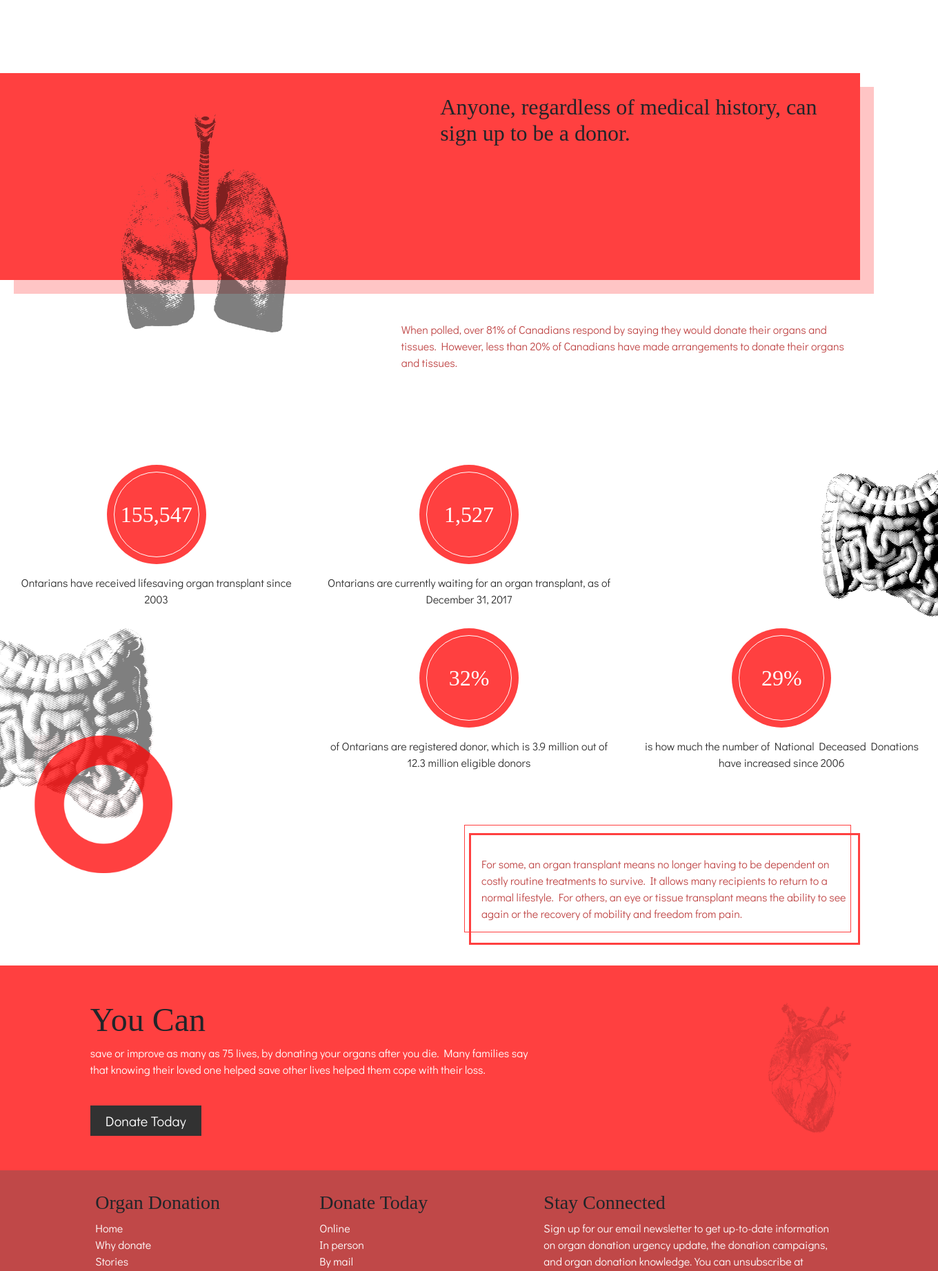
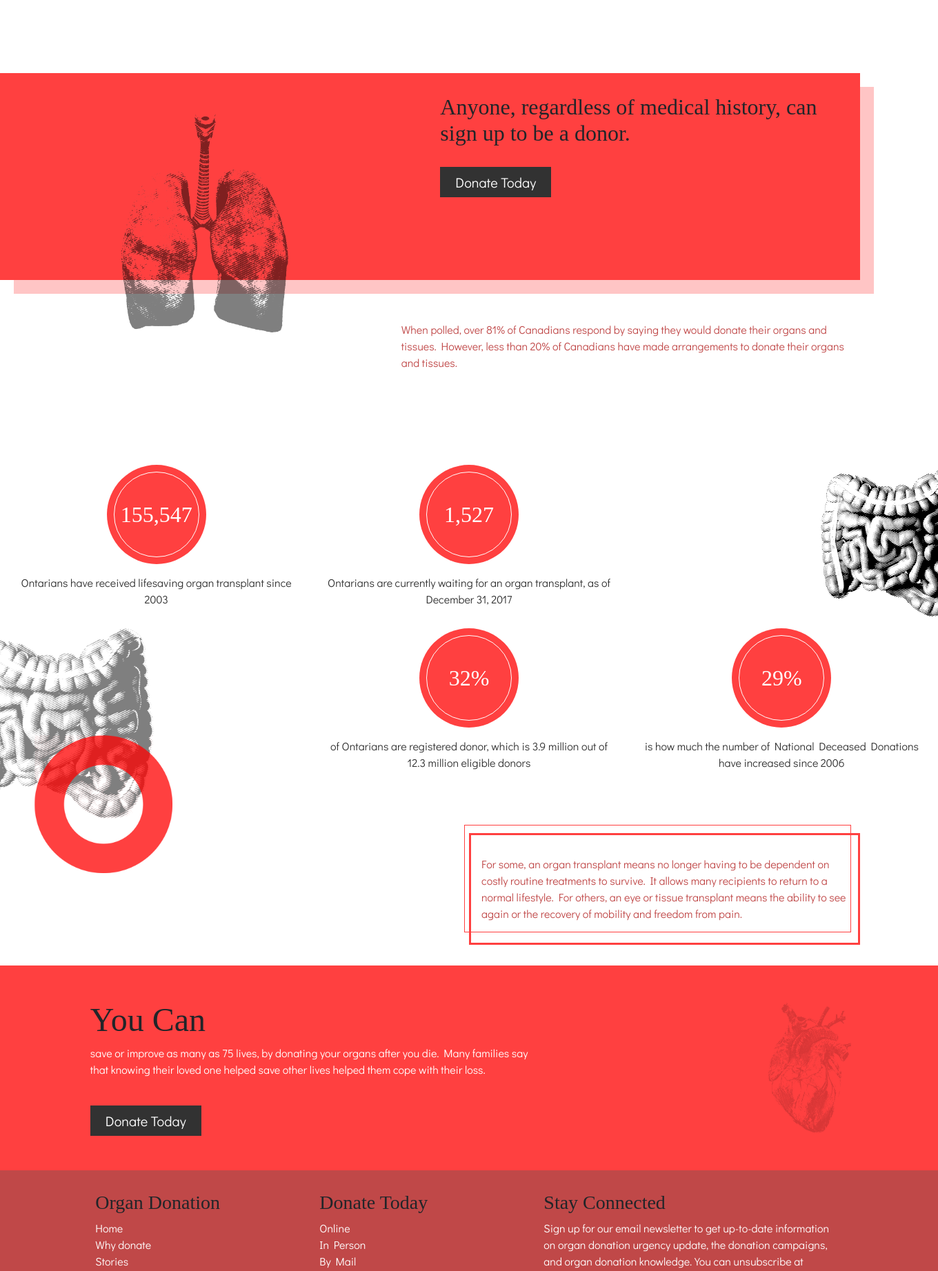
Before and after one commit to jaoueis/fwyllie_organ_donation, a PHP site: page /why_donate.php in a window 1360 px wide; the page is wider, and only the part inside the window is pictured. Shown: the part 408-2251 px from the top of that part at 69% size. Run offline with PHP 8.4, Linux system fonts and the light colour scheme; some web fonts are replaced.

Commit message:
update links

```diff
--- a/css/styles.css
+++ b/css/styles.css
@@ -1,5 +1,8 @@
 .row {
   margin: 0; }
+
+button {
+  cursor: pointer; }
 
 .button-white {
   border: solid 2px #323232;
@@ -464,7 +467,8 @@ body.no-scroll {
     font-size: 1em;
     color: white;
     height: 30px;
-    padding: 2px 15px; }
+    padding: 2px 15px;
+    text-align: center; }
   @media screen and (min-width: 62rem) {
     .subForm {
       text-align: left; }
@@ -502,7 +506,8 @@ body.no-scroll {
       width: 50%; } }
 
 .whydonate-main-content {
-  padding: 0; }
+  padding: 0;
+  overflow: hidden; }
 
 .upper-content-title {
   background: #ff4040;
@@ -521,6 +526,8 @@ body.no-scroll {
     font-family: 'Rozha One', serif;
     font-size: 2em;
     margin: 0; }
+  .upper-content-title button {
+    margin-top: 30px; }
   @media screen and (min-width: 62rem) {
     .upper-content-title div:first-child {
       position: relative; }
--- a/sass/_footer.scss
+++ b/sass/_footer.scss
@@ -68,6 +68,7 @@
         color: white;
         height: 30px;
         padding: 2px 15px;
+        text-align: center;
     }
     @media screen and (min-width: 62rem) {
         text-align: left;
--- a/sass/_global.scss
+++ b/sass/_global.scss
@@ -17,6 +17,10 @@ $dark-grey: #323232;
 }
 
 //button
+button {
+    cursor: pointer;
+}
+
 .button-white {
     border: solid 2px $dark-grey;
     background: white;
--- a/sass/_whydonate_content.scss
+++ b/sass/_whydonate_content.scss
@@ -1,5 +1,6 @@
 .whydonate-main-content {
     padding: 0;
+    overflow: hidden;
 }
 
 .upper-content-title {
@@ -20,6 +21,9 @@
         @include title;
         font-size: 2em;
         margin: 0;
+    }
+    button {
+        margin-top: 30px;
     }
     @media screen and (min-width: 62rem) {
         div:first-child {
--- a/section/footer.html
+++ b/section/footer.html
@@ -5,13 +5,13 @@
                 <ul>
                     <h2>Organ Donation</h2>
                     <li>
-                        <a href="../index.php">Home</a>
+                        <a href="index.php">Home</a>
                     </li>
                     <li>
-                        <a href="../why_donate.php">Why donate</a>
+                        <a href="why_donate.php">Why donate</a>
                     </li>
                     <li>
-                        <a href="../stories.php">Stories</a>
+                        <a href="stories.php">Stories</a>
                     </li>
                 </ul>
             </nav>
@@ -21,13 +21,13 @@
                 <ul>
                     <h2>Donate Today</h2>
                     <li>
-                        <a href="#">Online</a>
+                        <a href="https://www.ontario.ca/page/organ-and-tissue-donor-registration" target="_blank">Online</a>
                     </li>
                     <li>
-                        <a href="#">In person</a>
+                        <a href="https://www.ontario.ca/page/organ-and-tissue-donor-registration#section-1" target="_blank">In Person</a>
                     </li>
                     <li>
-                        <a href="#">By mail</a>
+                        <a href="https://www.ontario.ca/page/organ-and-tissue-donor-registration#section-2" target="_blank">By Mail</a>
                     </li>
                     <h2 class="follow-us">Follow Us</h2>
                     <li class="social-icons">
@@ -53,7 +53,6 @@
         <hr class="global-hr">
         <div class="col-12">
             <span>Copyright © 2018 Organ Donation. All rights reserved.</span>
-            <a href="#"><span>Privacy Policy</span></a>
         </div>
     </footer>
 </div>
--- a/section/header.html
+++ b/section/header.html
@@ -4,13 +4,13 @@
             <nav>
                 <ul>
                     <li>
-                        <a href="../index.php">Home</a>
+                        <a href="index.php">Home</a>
                     </li>
                     <li>
-                        <a href="../why_donate.php">Why donate</a>
+                        <a href="why_donate.php">Why donate</a>
                     </li>
                     <li>
-                        <a href="../stories.php">Stories</a>
+                        <a href="stories.php">Stories</a>
                     </li>
                 </ul>
             </nav>
@@ -31,23 +31,23 @@
                 <ul>
                     <h2>Organ Donation</h2>
                     <li>
-                        <a href="../index.php">Home</a>
+                        <a href="index.php">Home</a>
                     </li>
                     <li>
-                        <a href="../why_donate.php">Why donate</a>
+                        <a href="why_donate.php">Why donate</a>
                     </li>
                     <li>
-                        <a href="../stories.php">Stories</a>
+                        <a href="stories.php">Stories</a>
                     </li>
                     <h2>Donate Today</h2>
                     <li>
-                        <a href="#">Online</a>
+                        <a href="https://www.ontario.ca/page/organ-and-tissue-donor-registration" target="_blank">Online</a>
                     </li>
                     <li>
-                        <a href="#">In Person</a>
+                        <a href="https://www.ontario.ca/page/organ-and-tissue-donor-registration#section-1" target="_blank">In Person</a>
                     </li>
                     <li>
-                        <a href="#">By Mail</a>
+                        <a href="https://www.ontario.ca/page/organ-and-tissue-donor-registration#section-2" target="_blank">By Mail</a>
                     </li>
                     <h2>Follow us</h2>
                     <a href="https://www.facebook.com" target="_blank"><span class="fa fa-facebook"></span></a>
--- a/section/home_hero_banner.html
+++ b/section/home_hero_banner.html
@@ -1,7 +1,7 @@
 <div class="container-fluid hero-banner-wrap">
     <div class="row">
         <div class="col-12 col-lg-8 col-xl-12 video-wrap">
-            <video src="../video/organ_donation.mp4" autoplay loop muted></video>
+            <video src="video/organ_donation.mp4" autoplay loop muted></video>
         </div>
     </div>
 </div>
--- a/section/home_involved.html
+++ b/section/home_involved.html
@@ -3,10 +3,12 @@
         <div class="col-8 col-lg-6 offset-lg-1">
             <h2>Get Involved</h2>
             <p>Join the effort. Help raise awareness and inspire those exploring organ donation to help save lives.</p>
-            <button class="button-black">Donate Today</button>
+            <a href="https://www.ontario.ca/page/organ-and-tissue-donor-registration">
+                <button class="button-black">Donate Today</button>
+            </a>
         </div>
         <div class="col-4 col-lg-4 involved-img">
-            <img src="../images/heart_50.png" alt="Heart">
+            <img src="images/heart_50.png" alt="Heart">
         </div>
     </section>
 </div>
--- a/section/home_stories.html
+++ b/section/home_stories.html
@@ -5,10 +5,12 @@
             <p>Powerful stories from individuals, who’s lives were transformed from organ donation.</p>
         </div>
         <div class="col-12 col-lg-5 story-lower">
-            <img src="../images/story4.jpg" alt="Patrick">
+            <img src="images/story4.jpg" alt="Patrick">
         </div>
         <div class="col-12 col-lg-11 offset-lg-1 button-wrap">
-            <button class="button-white">Learn more</button>
+            <a href="stories.php">
+                <button class="button-white">Learn more</button>
+            </a>
         </div>
     </section>
 </div>
--- a/section/stories_content.html
+++ b/section/stories_content.html
@@ -1,7 +1,7 @@
 <div class="container-fluid story-section">
     <section class="row">
         <div class="col-12 col-lg-6 story-left">
-            <img src="../images/story1.jpg" alt="Brandon">
+            <img src="images/story1.jpg" alt="Brandon">
         </div>
         <div class="col-12 col-lg-6 story-left-desc">
             <h2>Brandon</h2>
@@ -11,7 +11,7 @@
             </div>
         </div>
         <div class="col-12 col-lg-6 order-lg-12 story-right">
-            <img src="../images/story2.jpg" alt="Amellia">
+            <img src="images/story2.jpg" alt="Amellia">
         </div>
         <div class="col-12 col-lg-6 order-lg-1 story-right-desc">
             <h2>Amellia</h2>
--- a/section/stories_header_hero.html
+++ b/section/stories_header_hero.html
@@ -6,7 +6,7 @@
             <p>Every day, people of all ages and backgrounds become recipients and donors of organs, eyes, and tissues.Lives are transformed</p>
         </div>
         <div class="col-12 col-lg-5">
-            <img src="../images/liver.png" alt="Lungs">
+            <img src="images/liver.png" alt="Lungs">
         </div>
     </section>
 </div>
--- a/section/why_donate_content.html
+++ b/section/why_donate_content.html
@@ -2,10 +2,13 @@
     <section class="row">
         <div class="col-11 upper-content-title row">
             <div class="col-lg-6 d-none d-lg-block">
-                <img src="../images/lungs_50.png" alt="Lungs">
+                <img src="images/lungs_50.png" alt="Lungs">
             </div>
             <div class="col-lg-6">
                 <h2>Anyone, regardless of medical history, can sign up to be a donor.</h2>
+                <a href="https://www.ontario.ca/page/organ-and-tissue-donor-registration">
+                    <button class="button-black">Donate Today</button>
+                </a>
             </div>
         </div>
         <div class="col-12 col-lg-6 offset-lg-5 upper-content-text">
@@ -28,10 +31,10 @@
             </div>
         </div>
         <div class="col-lg-4 d-none d-lg-block stats-img-wrap-upper">
-            <img src="../images/intestines.png" alt="Intestines">
+            <img src="images/intestines.png" alt="Intestines">
         </div>
         <div class="col-lg-4 d-none d-lg-block stats-img-wrap-lower">
-            <img src="../images/intestines_50.png" alt="Intestines">
+            <img src="images/intestines_50.png" alt="Intestines">
         </div>
         <div class="col-6 col-lg-4 stats-wrap">
             <div class="stats">
@@ -59,10 +62,12 @@
         <div class="col-8 col-lg-6 offset-lg-1">
             <h2>You Can</h2>
             <p>save or improve as many as 75 lives, by donating your organs after you die. Many families say that knowing their loved one helped save other lives helped them cope with their loss.</p>
-            <button class="button-black">Donate Today</button>
+            <a href="https://www.ontario.ca/page/organ-and-tissue-donor-registration">
+                <button class="button-black">Donate Today</button>
+            </a>
         </div>
         <div class="col-4 col-lg-4 involved-img">
-            <img src="../images/heart_50.png" alt="Heart">
+            <img src="images/heart_50.png" alt="Heart">
         </div>
     </section>
 </div>
--- a/section/why_donate_header_hero.html
+++ b/section/why_donate_header_hero.html
@@ -5,7 +5,7 @@
             <p>Why should you register as an organ, eye, and tissue donor? Donation saves and transforms lives and entire families. In this section, you can read statistics about organ donation and how many people it affects.</p>
         </div>
         <div class="col-12 col-lg-5">
-            <img src="../images/lungs.png" alt="Lungs">
+            <img src="images/lungs.png" alt="Lungs">
         </div>
     </section>
 </div>
```
Also changed, not shown: section/home_header_text.html (+8 -4 lines).
